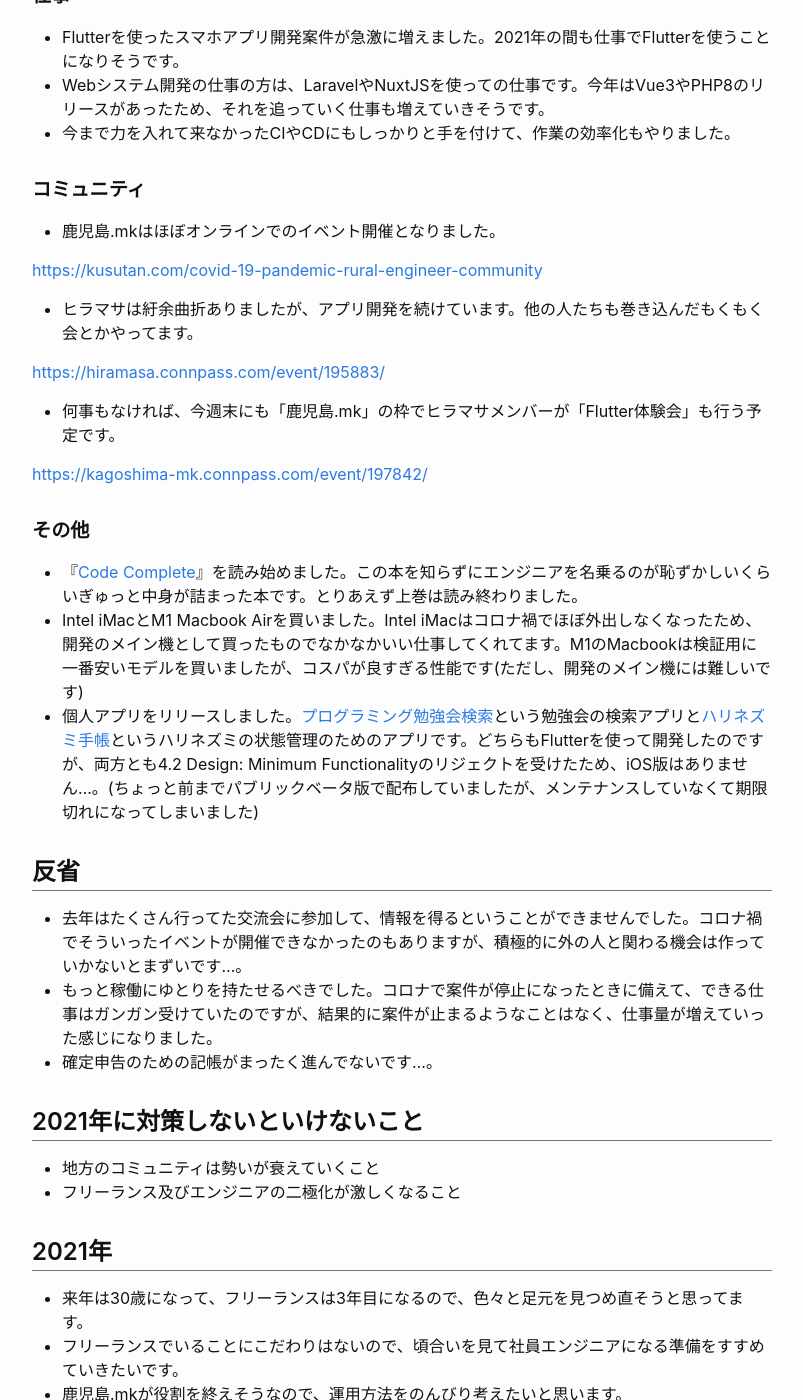
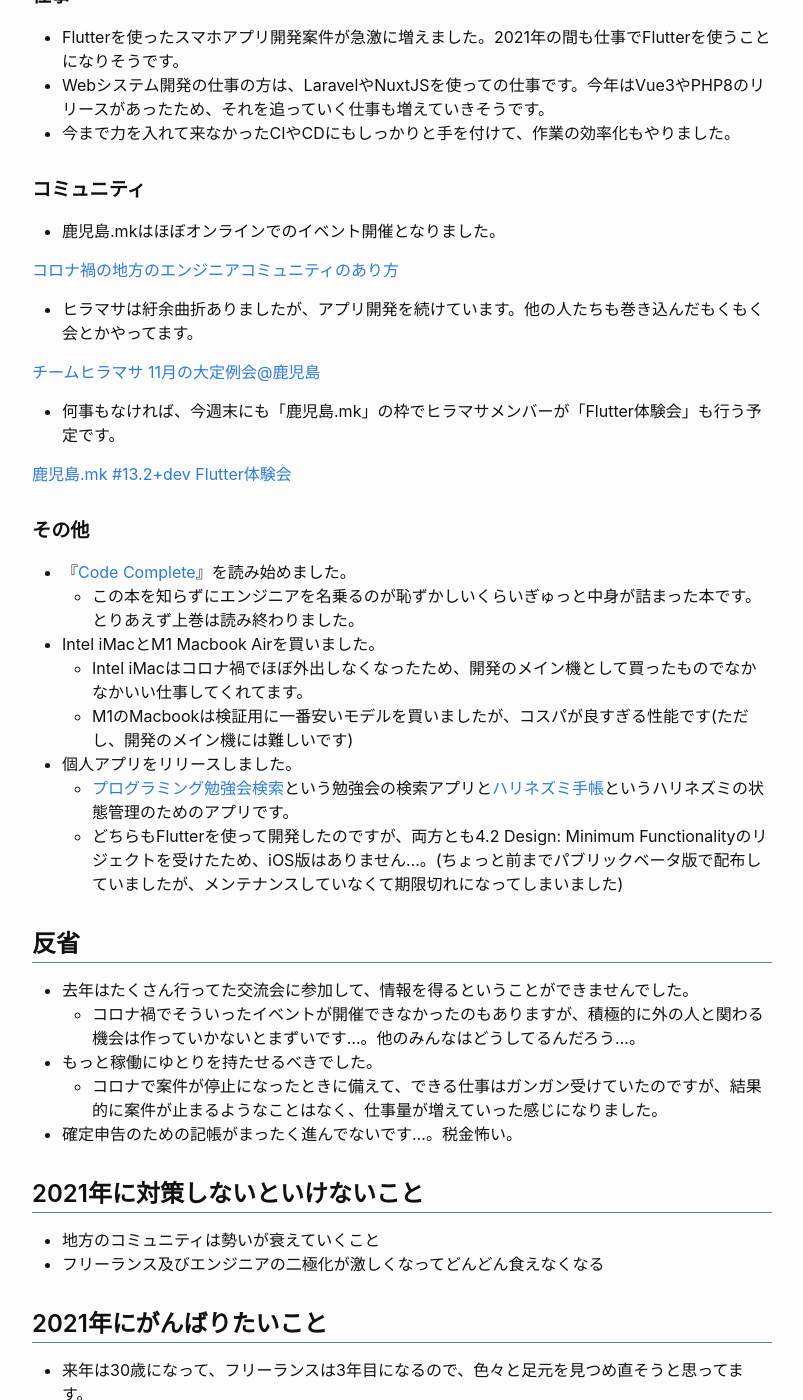
Before and after one commit to qst-exe/qst-blog, a Jekyll site: the page built from _posts/2020-12-21-post-740.md, in a window 1280 px wide and 1400 px high, scrolled down 534 px. Shown: the whole window, without its empty margins (238-1041 px from the left). Built offline with Jekyll 4.4.1, drawn with Linux system fonts in a browser that asks for light colours; comment, search, counter and statistics services are not loaded; some of the changed text lies outside the part shown.

Commit message:
[Fix] 記事の修正

```diff
--- a/_posts/2020-12-21-post-740.md
+++ b/_posts/2020-12-21-post-740.md
@@ -39,44 +39,52 @@ tags:
 
 - 鹿児島.mkはほぼオンラインでのイベント開催となりました。
 
-[https://kusutan.com/covid-19-pandemic-rural-engineer-community](https://kusutan.com/covid-19-pandemic-rural-engineer-community){:target="_blank"}
+[コロナ禍の地方のエンジニアコミュニティのあり方](https://kusutan.com/covid-19-pandemic-rural-engineer-community){:target="_blank"}
 
 - ヒラマサは紆余曲折ありましたが、アプリ開発を続けています。他の人たちも巻き込んだもくもく会とかやってます。
 
-[https://hiramasa.connpass.com/event/195883/](https://hiramasa.connpass.com/event/195883/){:target="_blank"}
+[チームヒラマサ 11月の大定例会@鹿児島](https://hiramasa.connpass.com/event/195883/){:target="_blank"}
 
 - 何事もなければ、今週末にも「鹿児島.mk」の枠でヒラマサメンバーが「Flutter体験会」も行う予定です。
 
-[https://kagoshima-mk.connpass.com/event/197842/](https://kagoshima-mk.connpass.com/event/197842/){:target="_blank"}
+[鹿児島.mk #13.2+dev Flutter体験会](https://kagoshima-mk.connpass.com/event/197842/){:target="_blank"}
 
 ### その他
 
-- 『[Code Complete](https://amzn.to/2Wubsrm)』を読み始めました。この本を知らずにエンジニアを名乗るのが恥ずかしいくらいぎゅっと中身が詰まった本です。とりあえず上巻は読み終わりました。
-- Intel iMacとM1 Macbook Airを買いました。Intel iMacはコロナ禍でほぼ外出しなくなったため、開発のメイン機として買ったものでなかなかいい仕事してくれてます。M1のMacbookは検証用に一番安いモデルを買いましたが、コスパが良すぎる性能です(ただし、開発のメイン機には難しいです)
-- 個人アプリをリリースしました。[プログラミング勉強会検索](https://play.google.com/store/apps/details?id=com.ksyst.connpass){:target="_blank"}という勉強会の検索アプリと[ハリネズミ手帳](https://play.google.com/store/apps/details?id=com.hhg.hedgehog){:target="_blank"}というハリネズミの状態管理のためのアプリです。どちらもFlutterを使って開発したのですが、両方とも4.2 Design: Minimum Functionalityのリジェクトを受けたため、iOS版はありません…。(ちょっと前までパブリックベータ版で配布していましたが、メンテナンスしていなくて期限切れになってしまいました)
+- 『[Code Complete](https://amzn.to/2Wubsrm)』を読み始めました。
+    - この本を知らずにエンジニアを名乗るのが恥ずかしいくらいぎゅっと中身が詰まった本です。とりあえず上巻は読み終わりました。
+- Intel iMacとM1 Macbook Airを買いました。
+    - Intel iMacはコロナ禍でほぼ外出しなくなったため、開発のメイン機として買ったものでなかなかいい仕事してくれてます。
+    - M1のMacbookは検証用に一番安いモデルを買いましたが、コスパが良すぎる性能です(ただし、開発のメイン機には難しいです)
+- 個人アプリをリリースしました。
+    - [プログラミング勉強会検索](https://play.google.com/store/apps/details?id=com.ksyst.connpass){:target="_blank"}という勉強会の検索アプリと[ハリネズミ手帳](https://play.google.com/store/apps/details?id=com.hhg.hedgehog){:target="_blank"}というハリネズミの状態管理のためのアプリです。
+    - どちらもFlutterを使って開発したのですが、両方とも4.2 Design: Minimum Functionalityのリジェクトを受けたため、iOS版はありません…。(ちょっと前までパブリックベータ版で配布していましたが、メンテナンスしていなくて期限切れになってしまいました)
 
 ## 反省
 
-- 去年はたくさん行ってた交流会に参加して、情報を得るということができませんでした。コロナ禍でそういったイベントが開催できなかったのもありますが、積極的に外の人と関わる機会は作っていかないとまずいです…。
-- もっと稼働にゆとりを持たせるべきでした。コロナで案件が停止になったときに備えて、できる仕事はガンガン受けていたのですが、結果的に案件が止まるようなことはなく、仕事量が増えていった感じになりました。
-- 確定申告のための記帳がまったく進んでないです…。
+- 去年はたくさん行ってた交流会に参加して、情報を得るということができませんでした。
+    - コロナ禍でそういったイベントが開催できなかったのもありますが、積極的に外の人と関わる機会は作っていかないとまずいです…。他のみんなはどうしてるんだろう…。
+- もっと稼働にゆとりを持たせるべきでした。
+    - コロナで案件が停止になったときに備えて、できる仕事はガンガン受けていたのですが、結果的に案件が止まるようなことはなく、仕事量が増えていった感じになりました。
+- 確定申告のための記帳がまったく進んでないです…。税金怖い。
 
 ## 2021年に対策しないといけないこと
 
 - 地方のコミュニティは勢いが衰えていくこと
-- フリーランス及びエンジニアの二極化が激しくなること
+- フリーランス及びエンジニアの二極化が激しくなってどんどん食えなくなる
 
-## 2021年
+## 2021年にがんばりたいこと
 
 - 来年は30歳になって、フリーランスは3年目になるので、色々と足元を見つめ直そうと思ってます。
 - フリーランスでいることにこだわりはないので、頃合いを見て社員エンジニアになる準備をすすめていきたいです。
+- 『[Code Complete](https://amzn.to/2Wubsrm)』の下巻までコンプリートします。
 - 鹿児島.mkが役割を終えそうなので、運用方法をのんびり考えたいと思います。
 
-[https://kusutan.com/post-158](https://kusutan.com/post-158){:target="_blank"}
+[エンジニアコミュニティ「鹿児島.mk」初イベントの成果報告と今後](https://kusutan.com/post-158){:target="_blank"}
 
 - 来年には鹿児島でハッカソンします。多分。
 
-{% twitter https://twitter.com/qst_exe/status/1338845675388203010 %}
+{% twitter https://twitter.com/qst_exe/status/1338731997364011014 %}
 
 ## まとめ
 
```
